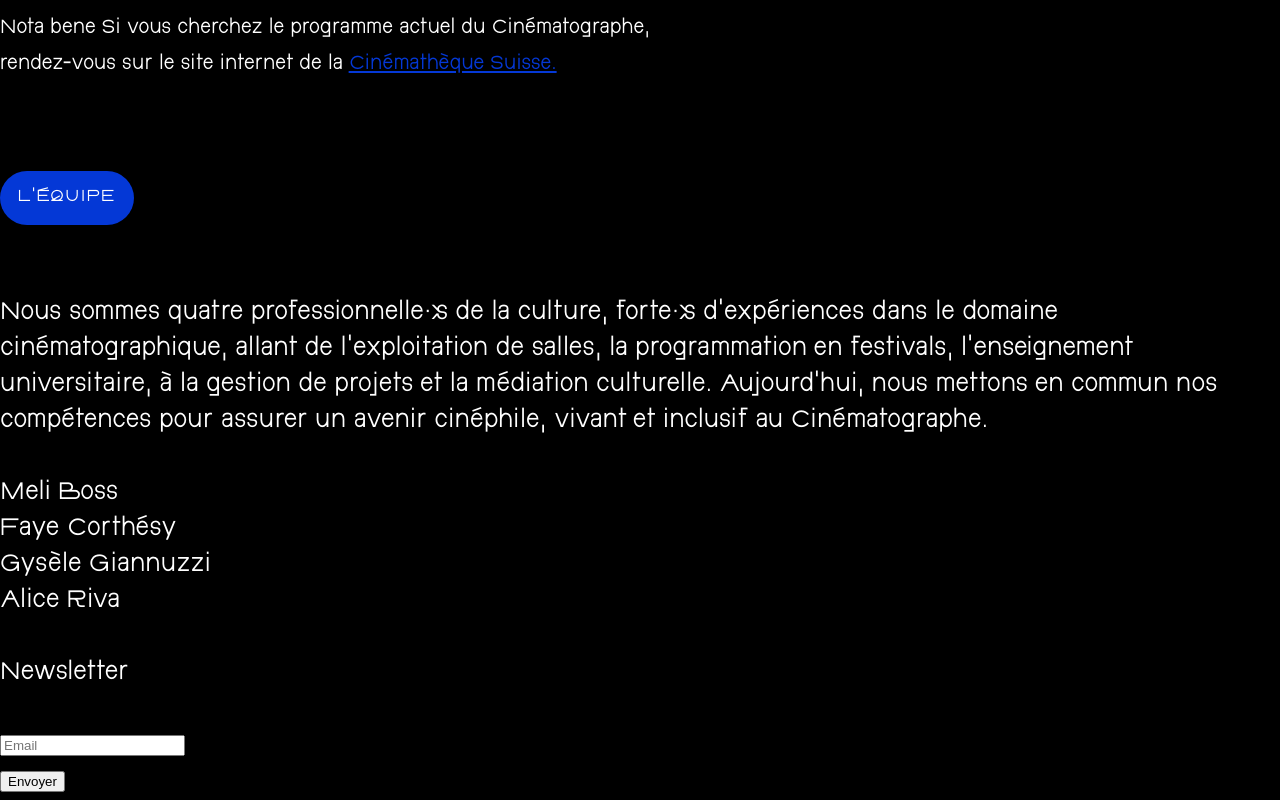
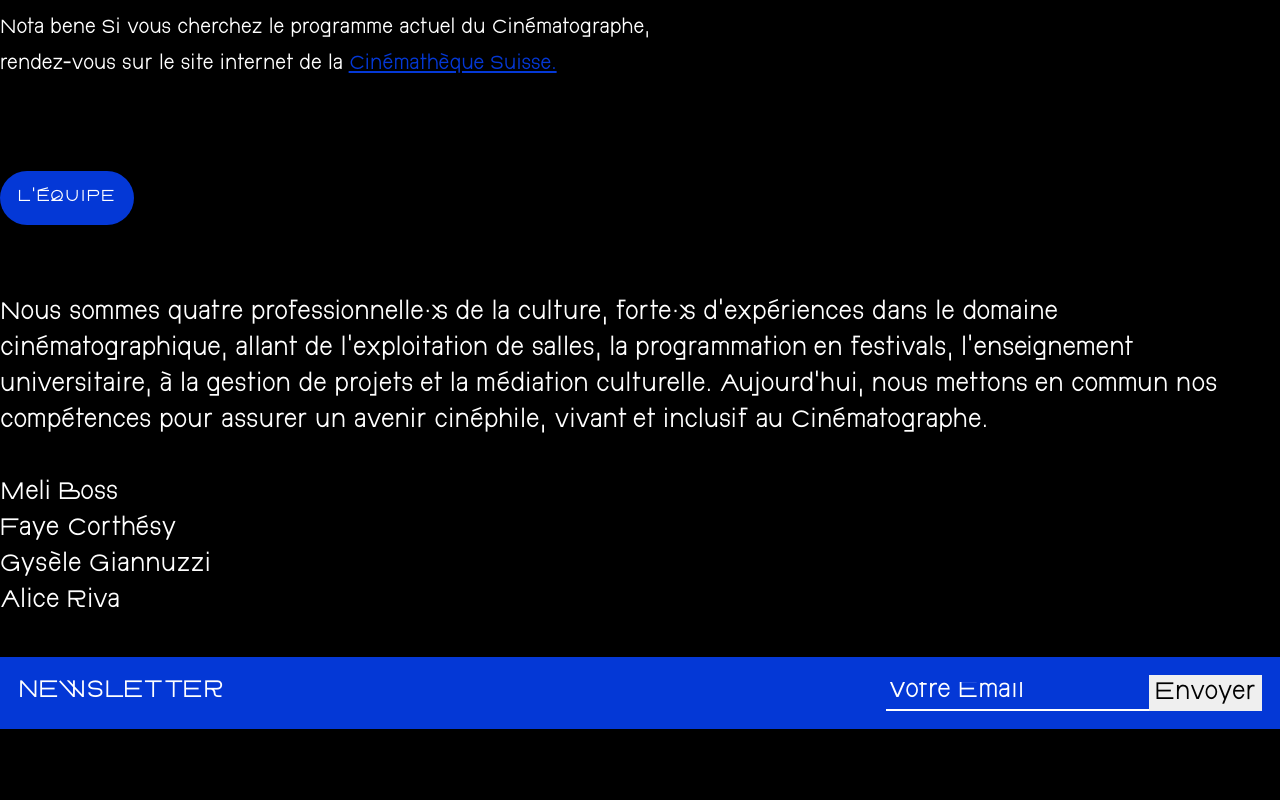
Before and after one commit to azertypow/lecinematographe.landingPage, a Vue app: page / in a window 1280 px wide. Shown: the part 2274-3074 px from the top of the page. After the commit the page ends 3003 px from the top, so only its background shows below. Built offline with nearby package versions, Linux system fonts and the light colour scheme.

Commit message:
feat: importation formulaire pour inscription newsletter

```diff
--- a/src/components/AppFooter.vue
+++ b/src/components/AppFooter.vue
@@ -30,22 +30,18 @@
                         <p><a href="#" class="inf-btn">&laquo;</a></p>
                     </div>
                     <div class="inf-content">
-                        <div class="inf-input inf-input-text">
                         <input
                             type="text"
                             name="inf[1]"
                             data-inf-meta="1"
                             data-inf-error="Merci de renseigner une adresse email"
                             required="required"
-                                placeholder="Email"
+                            placeholder="Votre Email"
                         >
-                        </div>
-                        <div class="inf-submit">
                         <input type="submit"
                                name=""
                                value="Envoyer"
                         >
-                        </div>
                     </div>
                 </div>
             </form>
@@ -69,5 +65,45 @@
 
 <style lang="scss" scoped >
 .v-app-footer {
+    background: var(--lc-color);
+}
+
+.inf-main_76f376382a50bd4859e50a81e701da10 {
+    display: flex;
+    align-items: center;
+    justify-content: space-between;
+    width: 100%;
+    padding: 1rem .5rem;
+    box-sizing: border-box;
+    height: 2rem;
+}
+
+.inf-content {
+    display: flex;
+    align-items: center;
+
+    > input {
+        font-family: "DIN Dong", Inter, system-ui, Avenir, Helvetica, Arial, sans-serif;
+        box-sizing: border-box;
+        border: none;
+        display: block;
+        font-size: inherit;
+        line-height: inherit;
+        height: 1rem;
+    }
+
+    [type="text"] {
+        background: transparent;
+        border-bottom: solid 2px white;
+        color: white;
+
+        &::placeholder {
+            color: white;
+        }
+
+        &:focus-visible {
+            outline: none;
+        }
+    }
 }
 </style>
--- a/src/main.scss
+++ b/src/main.scss
@@ -71,6 +71,11 @@
   margin-bottom: 1rem;
 }
 
+h4 {
+  text-transform: uppercase;
+  font-weight: 400;
+}
+
 p {
   margin-top: 1rem;
   margin-bottom: 1rem;
```
Lines whose indentation alone changed are shown as unchanged.
